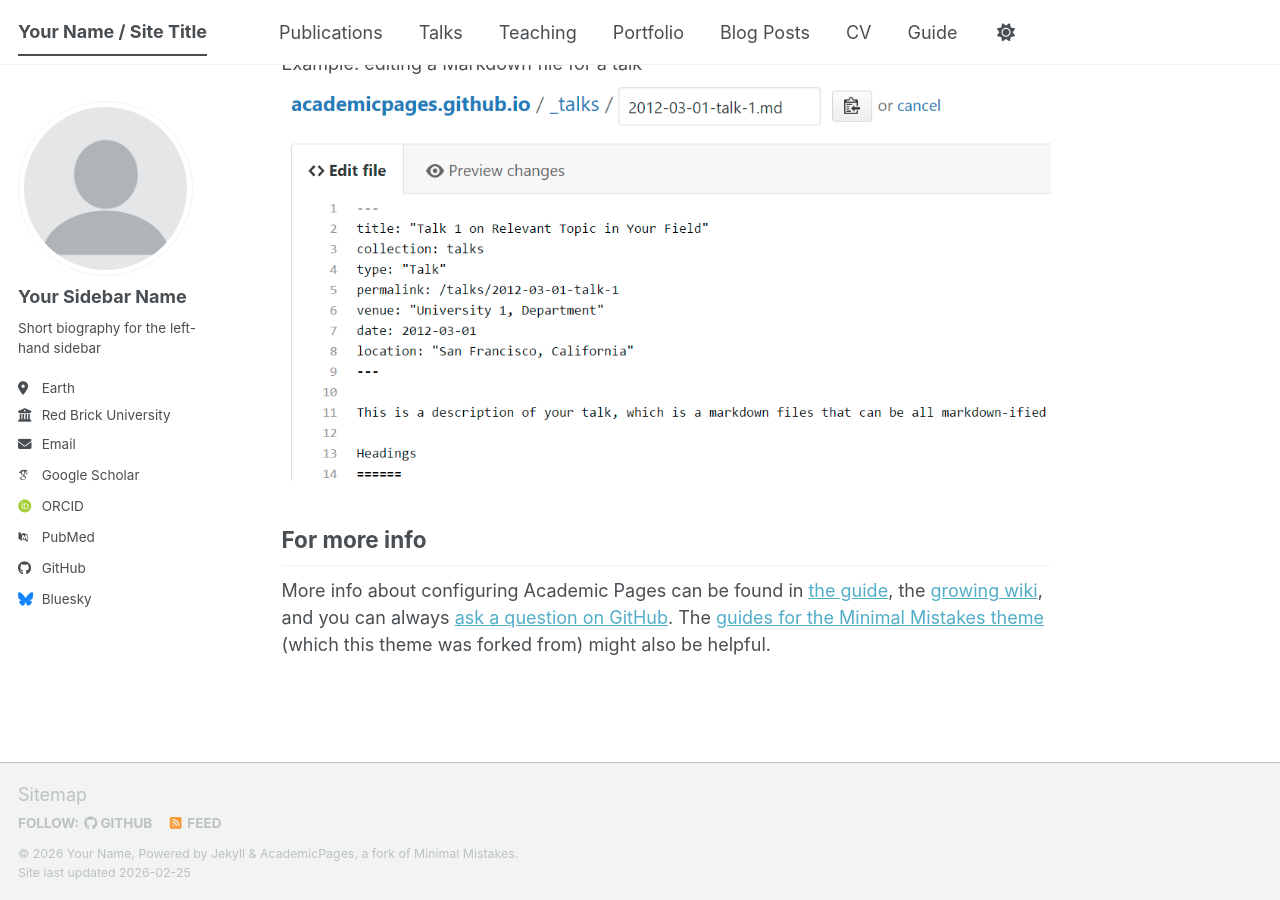
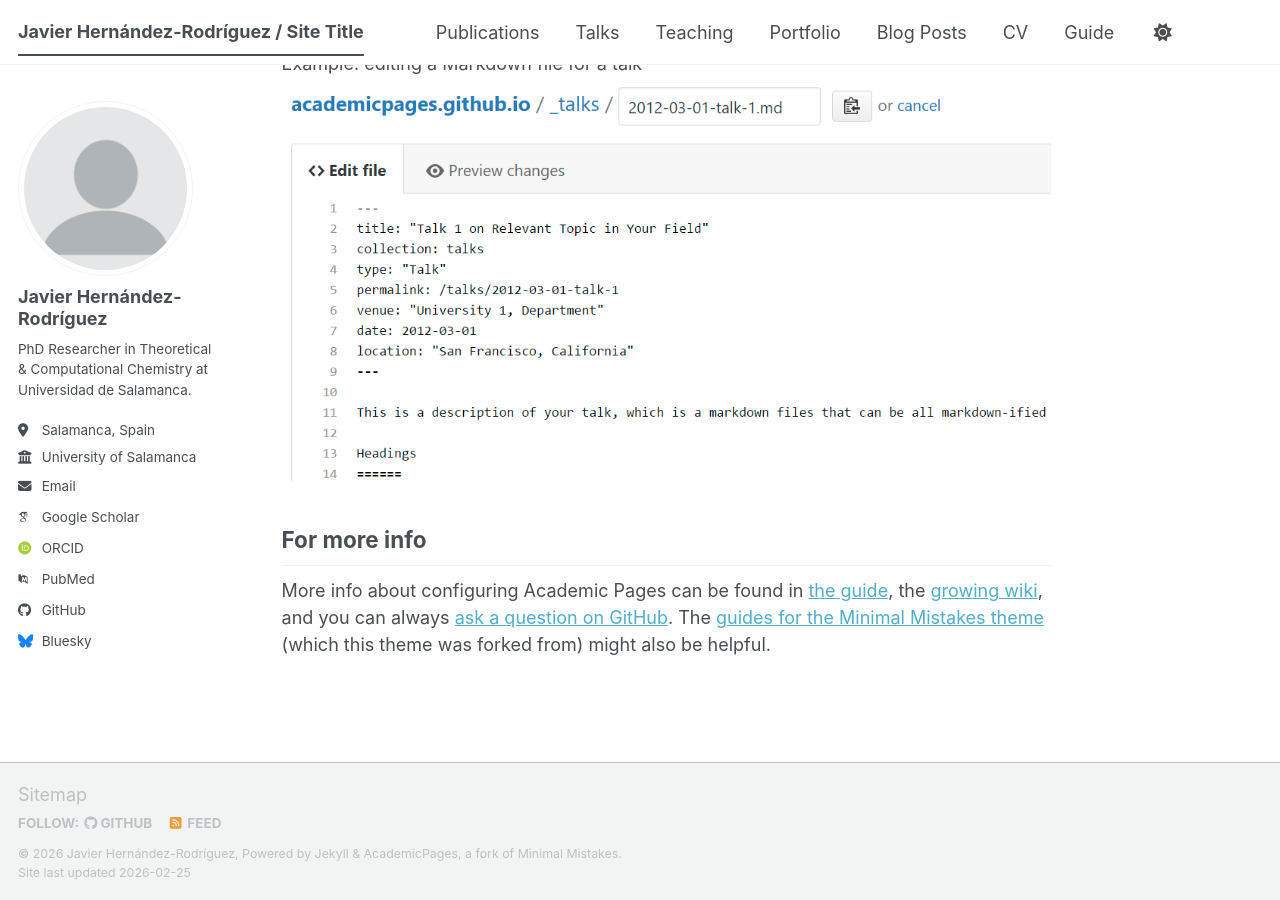
Before and after one commit to javier-hernandezr/javier-hernandezr.github.io, a Jekyll site: the page built from _pages/about.md, in a window 1280 px wide and 900 px high, scrolled down 2720 px. Built offline with Jekyll 4.4.1, drawn with Linux system fonts in a browser that asks for light colours; some web fonts are replaced; a script bundle is joined from its source files by our own code; library files that are not in the unit come from our copies.

Commit message:
Update _config.yml

```diff
--- a/_config.yml
+++ b/_config.yml
@@ -9,14 +9,14 @@
 # Basic Site Settings
 locale                   : "en-US"
 site_theme               : "default" # The available themes options are "default", "air", "sunrise", "mint", "dirt" and "contrast"
-title                    : "Your Name / Site Title"
+title                    : "Javier Hernández-Rodríguez / Site Title"
 title_separator          : "-"
-name                     : &name "Your Name"
-description              : &description "Your Name's academic portfolio"   # Update this with a general description of your site, this is the default if not overridden by a page
-url                      : https://academicpages.github.io # The base hostname & protocol for your site e.g. "https://[your GitHub username].github.io",
+name                     : &name "Javier Hernández-Rodríguez"
+description              : &description "PhD Researcher in Theoretical & Computational Chemistry"   # Update this with a general description of your site, this is the default if not overridden by a page
+url                      : https://javier-hernandezr.github.io # The base hostname & protocol for your site e.g. "https://[your GitHub username].github.io",
                                                            # or if you already have some other page hosted on Github then use "https://[your GitHub username].github.io/[Your Repo Name]"
 baseurl                  : "" # the subpath of your site, e.g. "/blog"
-repository               : "academicpages/academicpages.github.io"
+repository               : "javier-hernandezr/javier-hernandezr.github.io"
 
 # Site Author - The following control what appear as part of the author content on the side bar.
 #               If a field is blank the icon and link will not appear, otherwise it will be shown.
@@ -24,13 +24,13 @@ repository               : "academicpages/academicpages.github.io"
 author:
   # Biographic information
   avatar           : "profile.png"
-  name             : "Your Sidebar Name"
+  name             : "Javier Hernández-Rodríguez"
   pronouns         : # example: "she/her"
-  bio              : "Short biography for the left-hand sidebar"
-  location         : "Earth"
-  employer         : "Red Brick University"
+  bio              : "PhD Researcher in Theoretical & Computational Chemistry at Universidad de Salamanca."
+  location         : "Salamanca, Spain"
+  employer         : "University of Salamanca"
   uri              : # URL
-  email            : "none@example.org"
+  email            : "javier.hernandezr@usal.es"
 
   # Academic websites
   academia         : # URL
@@ -38,7 +38,7 @@ author:
   googlescholar    : "https://scholar.google.com/citations?user=PS_CX0AAAAAJ"
   inspire-hep      : # URL
   impactstory      : # URL
-  orcid            : "https://orcid.org/yourorcidurl"
+  orcid            : "https://orcid.org/0009-0008-1682-7834"
   semantic         : # URL
   ssrn             : # URL
   pubmed           : "https://www.ncbi.nlm.nih.gov/pubmed/?term=john+snow"
@@ -51,7 +51,7 @@ author:
   bitbucket        : # Username - Update with your username on the site
   codepen          : # Username
   dribbble         : # Username
-  github           : "academicpages"
+  github           : "javier-hernandezr"
   kaggle           : # Username
   stackoverflow    : # User number or user number and name (i.e., use "1" or "1/jeff-atwood")
 
```
